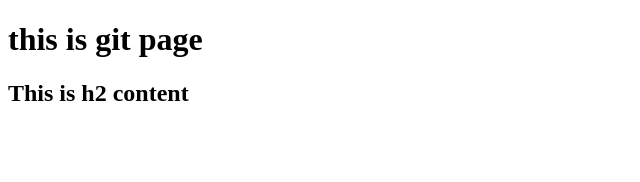
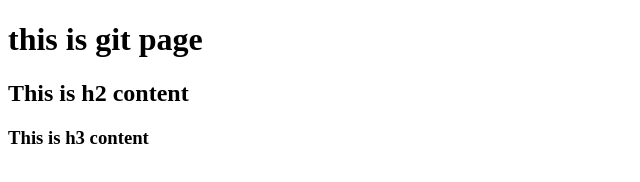
Before and after one commit to shashi0802/Project, a plain HTML site: page experimentOnGit.html in a window 1280 px wide. Shown: the whole page, without its empty margins (0-640 px from the left). Drawn offline with Linux system fonts and the light colour scheme.

Commit message:
Changes in expriment h3 add

```diff
--- a/experimentOnGit.html
+++ b/experimentOnGit.html
@@ -6,5 +6,6 @@
     <body>
         <h1>this is git page</h1>
         <h2>This is h2 content</h2>
+        <h3>This is h3 content</h3>
     </body>
 </html>
```
